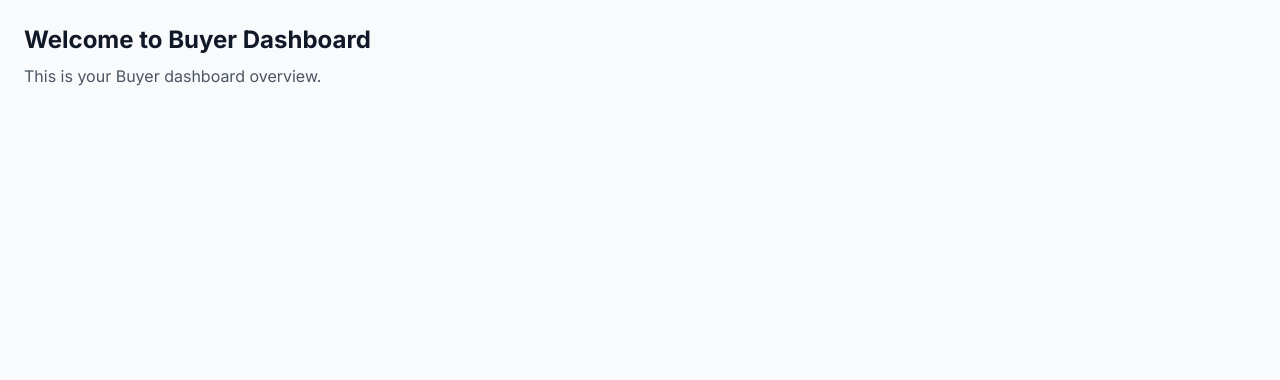
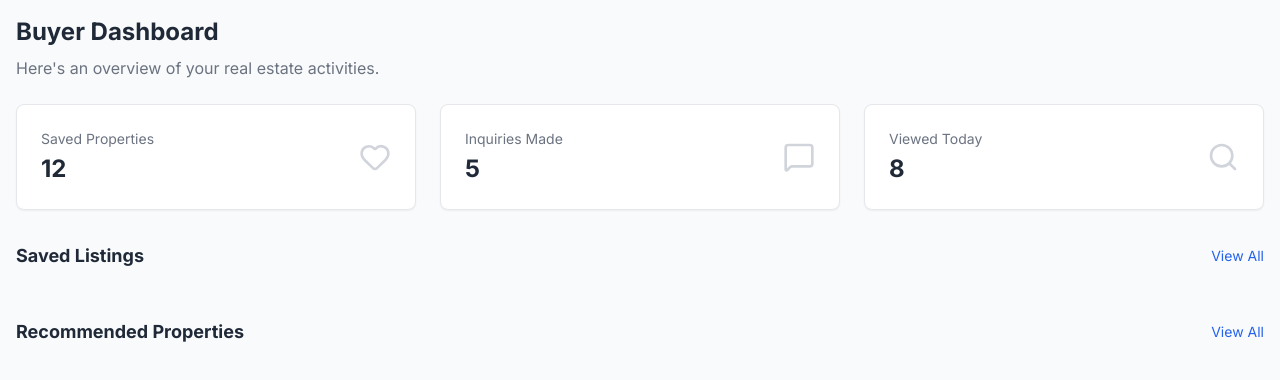
Before and after one commit to mr-prasai2004/aayushprasai-gharbazar, a React (Vite) app in the folder Frontend/: page /dashboard/buyer in a window 1280 px wide. Shown: the top 380 px of the page. Built offline with nearby package versions, Linux system fonts and the light colour scheme.

Commit message:
Add layout of BUYER  Dashboard

```diff
--- a/Frontend/src/pages/dashboard/buyer/BuyerDashboard.tsx
+++ b/Frontend/src/pages/dashboard/buyer/BuyerDashboard.tsx
@@ -1,17 +1,68 @@
 import React from 'react';
-
+import { Heart, MessageSquare, Search } from 'lucide-react';
 
 export const BuyerDashboard: React.FC = () => {
-    return (
+  return (
 
-            <div className="p-6">
-                <h1 className="text-2xl font-bold text-gray-900">
-                    Welcome to Buyer Dashboard
-                </h1>
-                <p className="text-gray-600 mt-2">
-                    This is your Buyer dashboard overview.
-                </p>
+      <div className="p-4">
+        <h1 className="text-2xl font-bold mb-2">Buyer Dashboard</h1>
+        <p className="text-gray-500 mb-6">
+          Here's an overview of your real estate activities.
+        </p>
+
+        {/* Stats */}
+        <div className="grid grid-cols-1 md:grid-cols-3 gap-6 mb-8">
+          <div className="bg-white p-6 rounded-lg border shadow-sm flex justify-between items-center">
+            <div>
+              <p className="text-sm text-gray-500">Saved Properties</p>
+              <h3 className="text-2xl font-bold mt-1">12</h3>
             </div>
+            <Heart className="h-8 w-8 text-gray-300" />
+          </div>
 
-    );
+          <div className="bg-white p-6 rounded-lg border shadow-sm flex justify-between items-center">
+            <div>
+              <p className="text-sm text-gray-500">Inquiries Made</p>
+              <h3 className="text-2xl font-bold mt-1">5</h3>
+            </div>
+            <MessageSquare className="h-8 w-8 text-gray-300" />
+          </div>
+
+          <div className="bg-white p-6 rounded-lg border shadow-sm flex justify-between items-center">
+            <div>
+              <p className="text-sm text-gray-500">Viewed Today</p>
+              <h3 className="text-2xl font-bold mt-1">8</h3>
+            </div>
+            <Search className="h-8 w-8 text-gray-300" />
+          </div>
+        </div>
+
+        {/* Saved Listings */}
+        <section className="mb-8">
+          <div className="flex justify-between items-center mb-4">
+            <h2 className="text-lg font-bold text-gray-800">Saved Listings</h2>
+            <button className="text-sm text-blue-600 hover:underline">
+              View All
+            </button>
+          </div>
+          <div className="grid grid-cols-1 md:grid-cols-2 lg:grid-cols-3 gap-6">
+            {/* PropertyCard components will go here */}
+          </div>
+        </section>
+
+        {/* Recommended */}
+        <section>
+          <div className="flex justify-between items-center mb-4">
+            <h2 className="text-lg font-bold text-gray-800">Recommended Properties</h2>
+            <button className="text-sm text-blue-600 hover:underline">
+              View All
+            </button>
+          </div>
+          <div className="grid grid-cols-1 md:grid-cols-2 lg:grid-cols-3 gap-6">
+            {/* Recommended PropertyCard components will go here */}
+          </div>
+        </section>
+      </div>
+
+  );
 };
```
